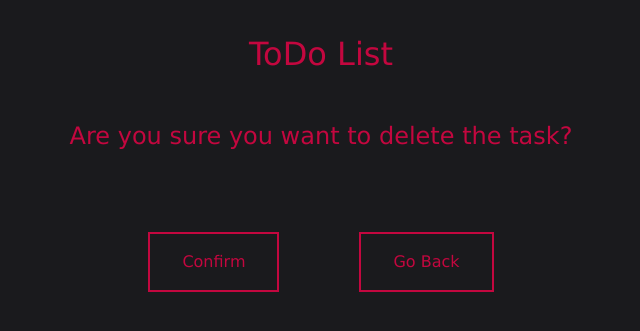
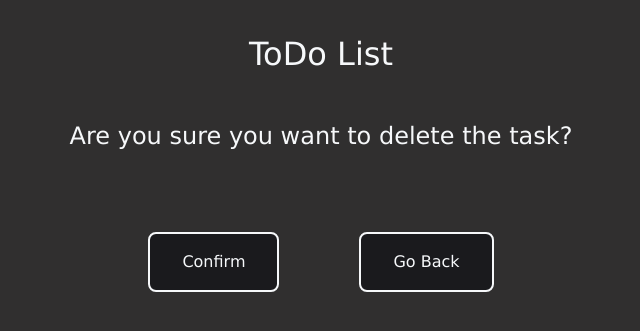
Before and after one commit to dhruv-ahuja/todo-django, a Django app: page /confirm/1 in a window 1280 px wide. Shown: the top 331 px of the page, without its empty margins (319-959 px from the left). Run offline with Django 4.2, Linux system fonts and the light colour scheme.

Commit message:
refactor: change color theme

```diff
--- a/app/core/static/core/style.css
+++ b/app/core/static/core/style.css
@@ -8,8 +8,9 @@ a {
 }
 
 body {
-  background-color: #1a1a1d;
-  color: #c3073f;
+  /* background-color: #363535; */
+  background-color: #302f2f;
+  color: #F6F8FA;
   font-family: Verdana, Geneva, Tahoma, sans-serif;
   text-align: center;
   width: 70%;
@@ -26,13 +27,14 @@ body {
 }
 
 a:any-link {
-    color: #c3073f;
+    color: #F6F8FA;
 }
 
 .button {
   background-color: #1a1a1d;
-  border: 2px solid #c3073f;
-  color: #c3073f;
+  border: 2px solid #F6F8FA;
+  border-radius: 8px;
+  color: #F6F8FA;
   padding: 16px 32px;
   display: inline-block;
   font-size: 16px;
@@ -42,7 +44,7 @@ a:any-link {
 }
 
 .button:hover{
-    background-color: #c3073f;
+    background-color: #F6F8FA;
     color: #1a1a1d;
 }
 
@@ -68,8 +70,7 @@ ul {
 }
 
 ul li {
-    background-color: #4e4e50;
-    color: #dd1451;
+    background-color: #363535;
     cursor: pointer;
     position: relative;
     padding: 8px 2px 12px 40px;
@@ -87,17 +88,23 @@ ul li:hover {
     background-color: #1a1a1d;
 }
 
+/* the task's text colour is affected by the `a:any-link` property since
+they're all links!! */
+
 .task {
-    background-color: #4e4e50;
-    color: #dd1451;
+    background-color: #969594;
+    margin: 12px;
+    border-radius: 12px;
 }
 
 .completed-task {
     text-decoration: line-through;
-    background: #23232c;
-    color: #4e4e50;
+    text-decoration-color: #302f2f;
+    text-decoration-thickness: 8%;
+    background-color: #969594;
+    margin: 12px;
+    border-radius: 12px;
 }
-
 
 /* css for the confirm_deletion page */
 .delete-msg {
--- a/app/core/templates/core/base.html
+++ b/app/core/templates/core/base.html
@@ -21,9 +21,7 @@
 </head>
 
 <body>
-    <div class="title">
-        <p><a href="{% url 'index' %}">ToDo List</a></p>
-    </div>
+    <p><a href="{% url 'index' %}" class="title">ToDo List</a></p>
     <br>
 
     {% block content %} {% endblock content %}
--- a/app/core/templates/core/index.html
+++ b/app/core/templates/core/index.html
@@ -33,7 +33,7 @@
     {% for task in pending_todos %}
     <!-- `task.1` acts like `task[1]` here; the first element is the id,
             the second element is the task itself -->
-    <li class="list-group-item task">
+    <li class="task">
         <a href="{% url 'complete_todo' task.0 %}">
             {{task.1}}
         </a>
@@ -42,7 +42,7 @@
 
     {% for task in completed_todos %}
     <i><s>
-            <li class="list-group-item completed-task">
+            <li class="completed-task">
                 <a href="{% url 'confirm_deletion' task.0 %}">{{task.1}}</a>
             </li>
     </i></s>
```
